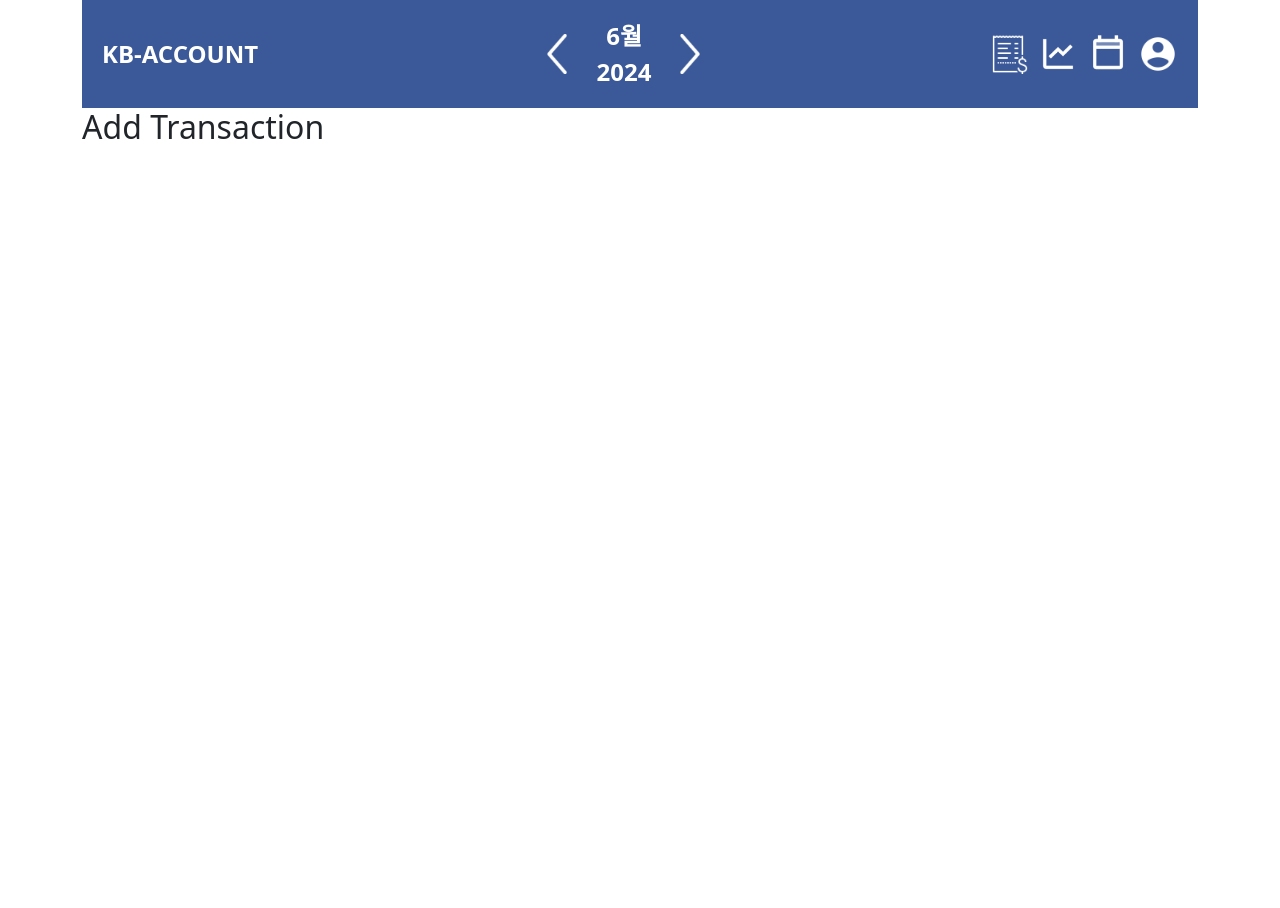
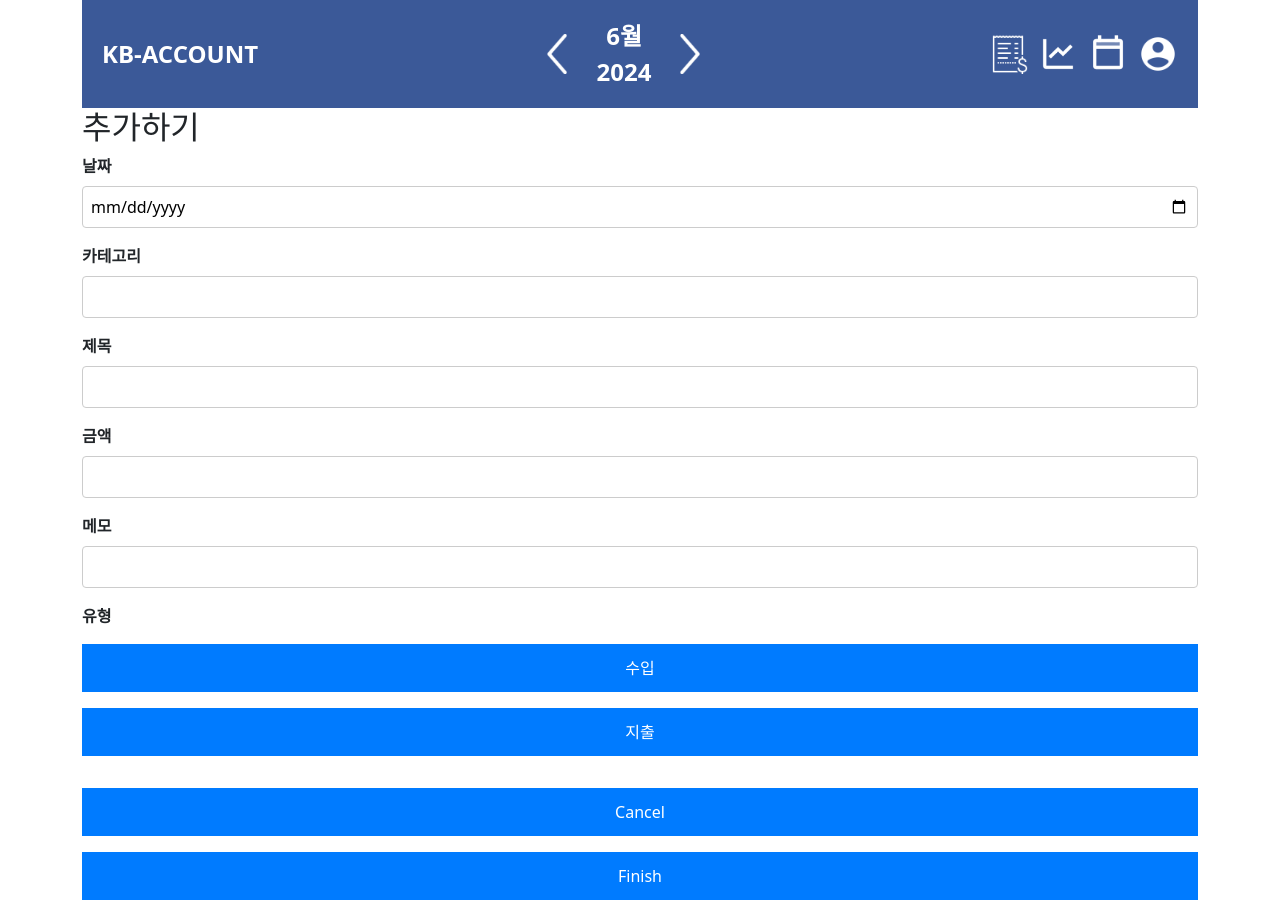
Before and after one commit to yesslee/kb-account, a Vue app: page /list/add in a window 1280 px wide. Before the commit the page ends 800 px from the top, so only its background shows below. Built offline with nearby package versions, Linux system fonts and the light colour scheme; no server answers.

Commit message:
일단 list 추가

```diff
--- a/src/pages/AddTransaction.vue
+++ b/src/pages/AddTransaction.vue
@@ -1,9 +1,129 @@
 <template>
   <div>
-    <h2>Add Transaction</h2>
+    <h2>추가하기</h2>
+    <form @submit.prevent="addTransaction">
+      <div>
+        <label for="date">날짜</label>
+        <input v-model="newTransaction.date" type="date" id="date" required />
+      </div>
+      <div>
+        <label for="category">카테고리</label>
+        <input v-model="newTransaction.category" type="text" id="category" required />
+      </div>
+      <div>
+        <label for="title">제목</label>
+        <input v-model="newTransaction.title" type="text" id="title" required />
+      </div>
+      <div>
+        <label for="price">금액</label>
+        <input v-model="newTransaction.price" type="number" id="price" required />
+      </div>
+      <div>
+        <label for="memo">메모</label>
+        <input v-model="newTransaction.memo" type="text" id="memo" required />
+      </div>
+      <div>
+        <label for="type">유형</label>
+        <button type="button" @click="setType('Income')">수입</button>
+        <button type="button" @click="setType('Pay')">지출</button>
+      </div>
+      <div>
+        <button type="button" @click="cancel">Cancel</button>
+        <button type="submit">Finish</button>
+      </div>
+    </form>
   </div>
 </template>
 
-<script setup></script>
+<script setup>
+import { ref } from "vue";
+import axios from "axios";
+import { useRouter } from "vue-router";
 
-<style scoped></style>
+const newTransaction = ref({
+  date: "",
+  category: "",
+  title: "",
+  price: "",
+  memo: "",
+  type: "Income",
+});
+
+const router = useRouter();
+
+const setType = (type) => {
+  newTransaction.value.type = type;
+};
+
+const cancel = () => {
+  router.push("/list");
+};
+
+const addTransaction = async () => {
+  try {
+    await axios.post("http://localhost:3001/transactionList", newTransaction.value);
+    // Reset the form fields after successful submission
+    newTransaction.value = {
+      date: "",
+      category: "",
+      title: "",
+      price: "",
+      memo: "",
+      type: "Income",
+    };
+    router.push("/list");
+  } catch (error) {
+    console.error("Failed to add transaction:", error);
+  }
+};
+</script>
+
+<style scoped>
+/* Add styles to match the provided design */
+form {
+  display: flex;
+  flex-direction: column;
+  gap: 16px;
+}
+
+div {
+  display: flex;
+  flex-direction: column;
+}
+
+label {
+  margin-bottom: 8px;
+  font-weight: bold;
+}
+
+input {
+  padding: 8px;
+  font-size: 16px;
+  border: 1px solid #ccc;
+  border-radius: 4px;
+}
+
+button {
+  padding: 12px;
+  font-size: 16px;
+  margin: 8px 0;
+}
+
+button[type="button"] {
+  background-color: #f0f0f0;
+  border: 1px solid #ccc;
+}
+
+button[type="submit"],
+button[type="button"] {
+  background-color: #007bff;
+  color: white;
+  border: none;
+  cursor: pointer;
+}
+
+button[type="submit"]:hover,
+button[type="button"]:hover {
+  background-color: #0056b3;
+}
+</style>
```
Also changed, not shown: db-server/MOCK_DATA.json (+41 -14 lines).
